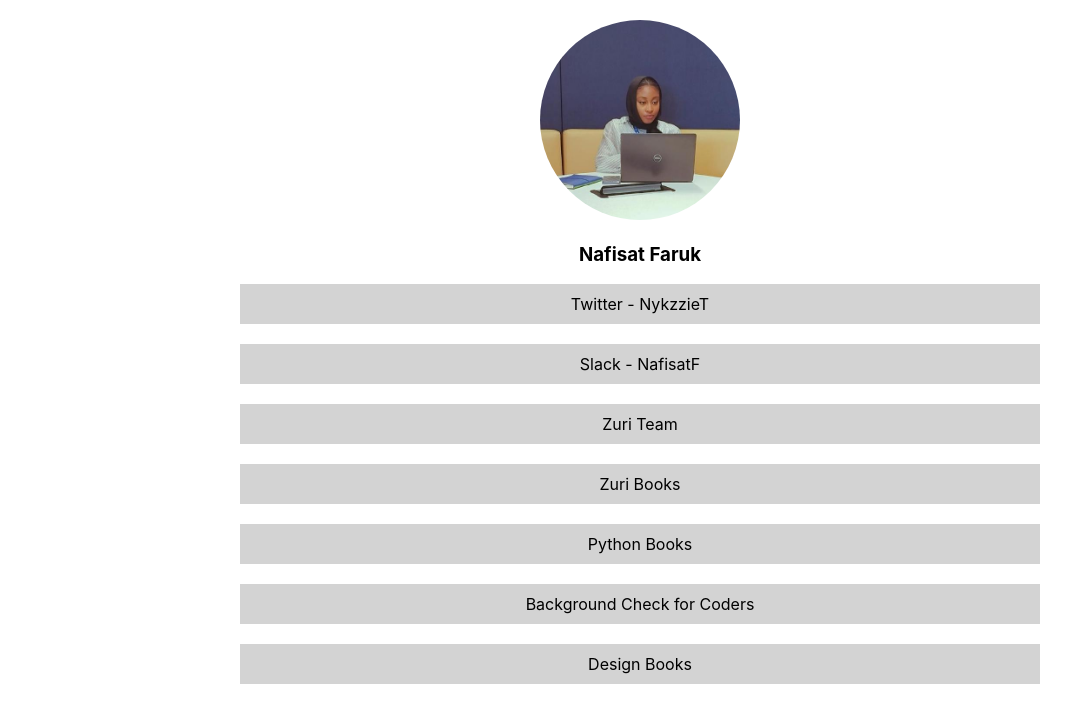
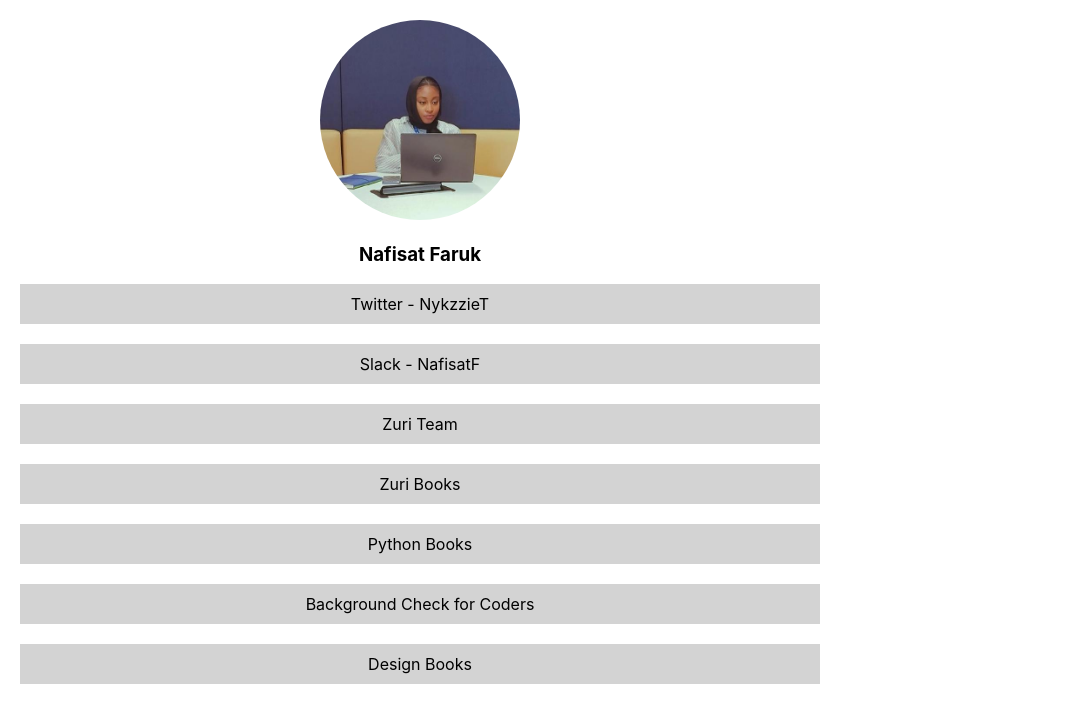
Before and after one commit to NafisatF/hng-profilepage, a React (Create React App) app: page / in a window 1280 px wide. Shown: the top 722 px of the page, without its empty margins (0-1083 px from the left). Built offline with nearby package versions, Linux system fonts and the light colour scheme.

Commit message:
first commit

```diff
--- a/src/App.css
+++ b/src/App.css
@@ -1,7 +1,7 @@
 .App {
   text-align: center;
   max-width: 800px;
-  margin: auto;
+  margin: auto 20px;
   padding: 20px 0;
 }
 
```
